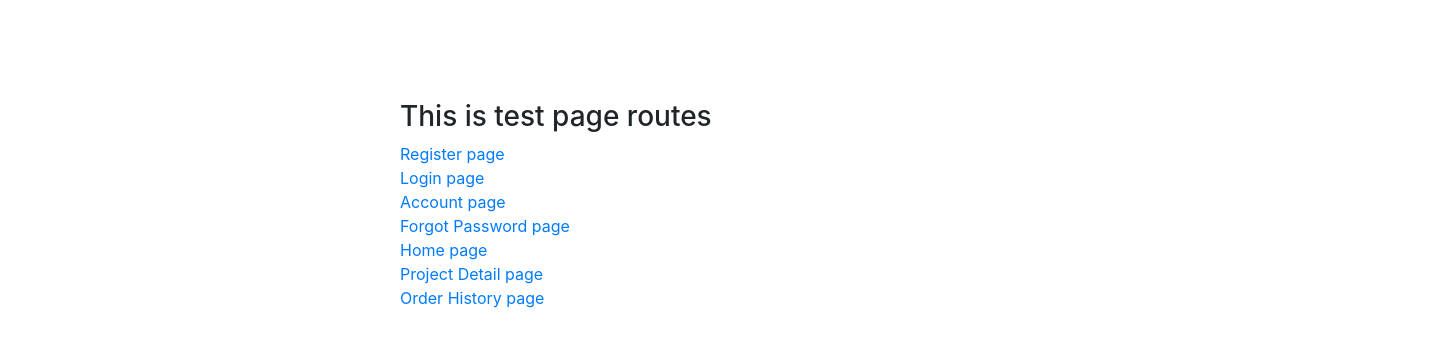
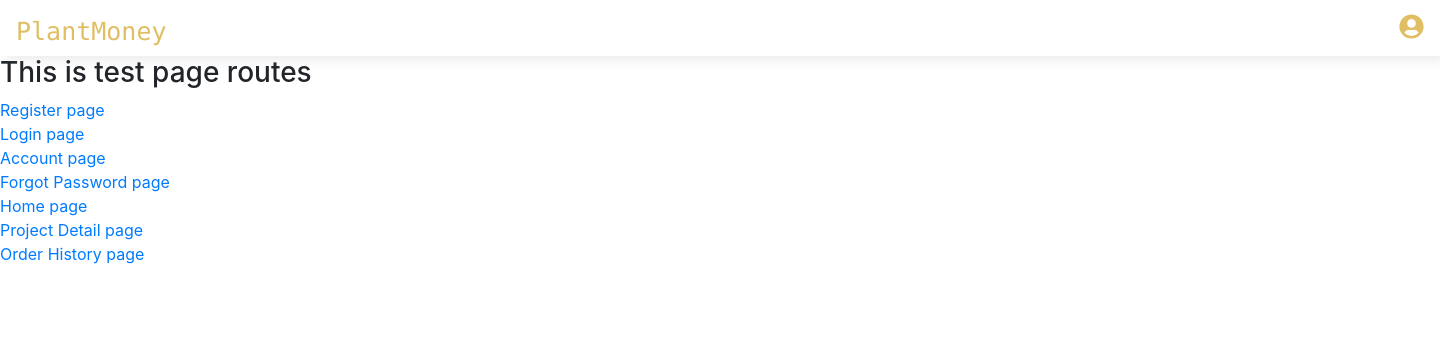
Before and after one commit to riaars/react-harfest, a React (Create React App) app: page / in a window 1280 px wide. Shown: the top 346 px of the page, 1440 px wide, since content can reach past the window. Built offline with nearby package versions, Linux system fonts and the light colour scheme.

Commit message:
add navbar

```diff
--- a/package.json
+++ b/package.json
@@ -5,6 +5,7 @@
   "dependencies": {
     "@fortawesome/fontawesome-svg-core": "^1.2.17",
     "@fortawesome/free-brands-svg-icons": "^5.8.1",
+    "@fortawesome/free-solid-svg-icons": "^5.8.1",
     "@fortawesome/react-fontawesome": "^0.1.4",
     "bootstrap": "^4.3.1",
     "react": "^16.8.4",
--- /dev/null
+++ b/src/components/navbar/navbar.css
@@ -0,0 +1,20 @@
+.navbar {
+  width: 1440px;
+  height: 56px;
+  box-shadow: 7px 4px 11px 0 rgba(155, 155, 155, 0.2);
+  background-color: #ffffff;
+}
+
+.brand-logo {
+  width: 206px;
+  height: 31px;
+  font-family: Monaco;
+  font-size: 25px;
+  color: #e0be63;
+  text-decoration-color:  #e0be63;
+}
+
+.profile-icon{
+    font-size: 25px;
+    color:  #e0be63;
+}
--- /dev/null
+++ b/src/components/navbar/navbar.js
@@ -0,0 +1,21 @@
+import React from 'react';
+import './navbar.css';
+import {FontAwesomeIcon} from '@fortawesome/react-fontawesome';
+import {faUserCircle} from '@fortawesome/free-solid-svg-icons';
+import {faHistory} from '@fortawesome/free-solid-svg-icons';
+import {faCartPlus} from '@fortawesome/free-solid-svg-icons';
+
+const Navbar = props => {
+  return (
+    <React.Fragment>
+      <div className="navbar">
+        <div className="brand-logo"> PlantMoney</div>
+        <div>
+            <FontAwesomeIcon className="profile-icon" icon={faUserCircle} />
+        </div>
+      </div>
+    </React.Fragment>
+  );
+};
+
+export default Navbar;
--- a/src/index.js
+++ b/src/index.js
@@ -12,27 +12,25 @@ import Forgot from './forgotpassword/forgotpassword';
 import * as ROUTES from './constants/routes';
 import {BrowserRouter, Link, Route, Switch} from 'react-router-dom';
 import '../node_modules/bootstrap/dist/css/bootstrap.min.css';
-
-
-
+import Navbar from './components/navbar/navbar'
 const TestComponent = props => {
   return (
     <React.Fragment>
       <h3>This is test page routes</h3>
       <Link to={ROUTES.REGISTER}>Register page</Link>
-      <br/>
+      <br />
       <Link to={ROUTES.LOGIN}>Login page</Link>
-      <br/>
+      <br />
       <Link to={ROUTES.PROFILE}>Account page</Link>
-      <br/>
+      <br />
       <Link to={ROUTES.FORGOT_PASSWORD}>Forgot Password page</Link>
-      <br/>
+      <br />
       <Link to={ROUTES.HOMEPAGE}>Home page</Link>
-      <br/>
+      <br />
       <Link to={ROUTES.PROJECT_DETAIL}>Project Detail page</Link>
-      <br/>
+      <br />
       <Link to={ROUTES.ORDER_HISTORY}>Order History page</Link>
-      <br/>
+      <br />
     </React.Fragment>
   );
 };
@@ -40,24 +38,31 @@ const TestComponent = props => {
 const AppBase = () => (
   <React.Fragment>
     <Switch>
-        <Route exact path={ROUTES.LANDING} render={() => <TestComponent />} />
+      <Route
+        exact
+        path={ROUTES.LANDING}
+        render={() => (
+            <TestComponent />
+        )}
+      />
       <Route exact path={ROUTES.REGISTER} render={() => <Register />} />
       <Route exact path={ROUTES.LOGIN} render={() => <Login />} />
       <Route exact path={ROUTES.PROFILE} render={() => <Profile />} />
-        <Route exact path={ROUTES.FORGOT_PASSWORD} render={() => <Forgot/>} />
+      <Route exact path={ROUTES.FORGOT_PASSWORD} render={() => <Forgot />} />
       <Route exact path={ROUTES.HOMEPAGE} render={() => <HomePage />} />
-        <Route exact path={ROUTES.PROJECT_DETAIL} render={() => <Detail/>} />
-        <Route exact path={ROUTES.ORDER_HISTORY} render={() => <History/>} />
-
+      <Route exact path={ROUTES.PROJECT_DETAIL} render={() => <Detail />} />
+      <Route exact path={ROUTES.ORDER_HISTORY} render={() => <History />} />
     </Switch>
   </React.Fragment>
 );
 
 ReactDOM.render(
   <BrowserRouter>
+    <Navbar/>
     <AppBase />
   </BrowserRouter>,
-document.getElementById('root'));
+  document.getElementById('root')
+);
 
 // If you want your app to work offline and load faster, you can change
 // unregister() to register() below. Note this comes with some pitfalls.
--- a/src/register/register.css
+++ b/src/register/register.css
@@ -1,10 +1,12 @@
 .html,
 body{
-  padding-left: 400px;
-  padding-top: 100px;
-  padding-right: 400px;
+padding-left: 0px;
+padding-right: 0px;
 }
 
 .register-container{
   background-color:white;
+  padding-left: 400px;
+  padding-right: 400px;
+  padding-top:30px;
 }
--- a/src/register/register.js
+++ b/src/register/register.js
@@ -3,12 +3,14 @@ import "./register.css";
 import { FontAwesomeIcon } from '@fortawesome/react-fontawesome'
 import { faFacebookF} from '@fortawesome/free-brands-svg-icons'
 import Button from '../components/button/button';
+import Navbar from "../components/navbar/navbar";
 
 const Register = props => {
   return (
     <React.Fragment>
       <div className ="register-container">
       <h2> Register Page</h2>
+      <br/>
       <form>
       <div>
           <label for="email">Full Name</label>
```
Also changed, not shown: 1 other file (tests, documents, lock files or other folders). Lines whose indentation alone changed are shown as unchanged.
